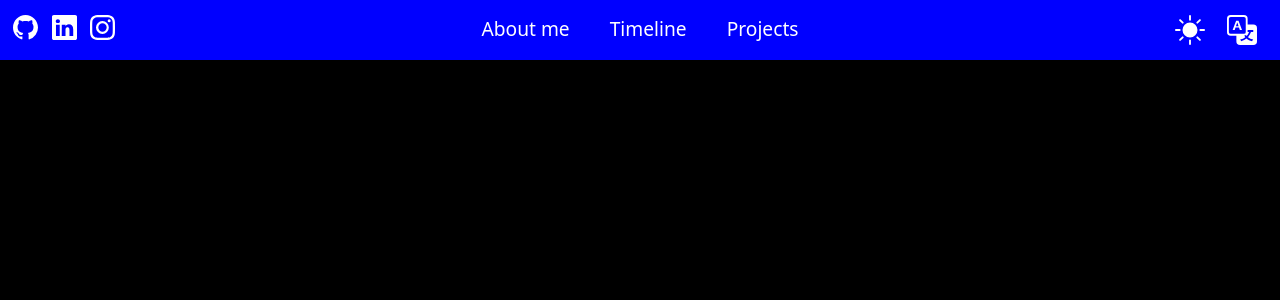
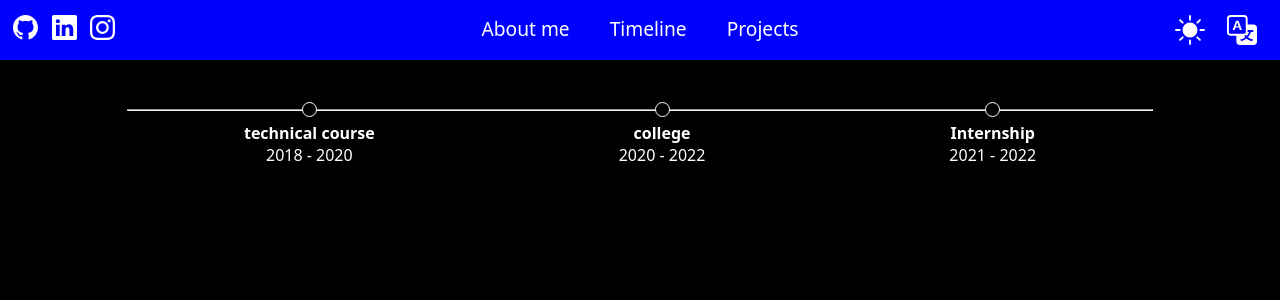
Before and after one commit to joao-mororo/portfolio, a React (Create React App) app: page / in a window 1280 px wide. Shown: the top 300 px of the page. Built offline with nearby package versions, Linux system fonts and the light colour scheme.

Commit message:
add timeline_events

```diff
--- a/src/App.js
+++ b/src/App.js
@@ -1,10 +1,18 @@
 import React from "react";
 import Header from "./components/Header";
+import Timeline from "./components/Timelime";
+import * as Constants from './components/Constants'
 
 function App() {
+
+  React.useEffect(() => {
+    document.title = 'Portfolio - João Vitor Pereira Mororó'
+  })
+
   return (
     <>
       <Header />
+      <Timeline events={Constants.timeline_events} />
     </>
   );
 }
--- a/src/components/Constants.jsx
+++ b/src/components/Constants.jsx
@@ -3,3 +3,21 @@ export let links = {
     instagram: 'https://www.instagram.com/boa_mororo/',
     github: 'https://github.com/joao-mororo'
 }
+
+export let timeline_events = [
+    {
+        name: 'technical course',
+        period: '2018 - 2020',
+        description: 'During high school, I studied at a technical school, where I started my learnings about programming logic in a course of systems development technician.'
+    },
+    {
+        name: 'college',
+        period: '2020 - 2022',
+        description: 'After high school, started a high course of analysis and systems development.'
+    },
+    {
+        name: 'Internship',
+        period: '2021 - 2022',
+        description: 'In parallel with college, I worked on an automation team, where I focused my time and effort on software development and managed some projects.'
+    },
+]
--- a/src/components/Header.jsx
+++ b/src/components/Header.jsx
@@ -17,12 +17,28 @@ export default function Header() {
 
     function changeTheme() {
         let body = document.getElementsByTagName("BODY")[0];
+        let hr = document.getElementsByTagName("HR")[0];
+        let eventPeriod = document.getElementsByClassName('eventPeriod');
+        let eventName = document.getElementsByClassName('eventName')
+        let timedot = document.getElementsByClassName('timedot')
         if (theme === 'dark') {
             setTheme('white')
             body.style.backgroundColor = "white";
+            hr.style.backgroundColor = "black";
+            for (let i in Constants.timeline_events) {
+                eventPeriod[i].style.color = 'black'
+                eventName[i].style.color = 'black'
+                // timedot[i].style.backgroundColor = 'white'
+            }
         } else if (theme === 'white') {
             setTheme('dark')
             body.style.backgroundColor = "black";
+            hr.style.backgroundColor = "white";
+            for (let i in Constants.timeline_events) {
+                eventPeriod[i].style.color = 'white'
+                eventName[i].style.color = 'white'
+                // timedot[i].style.backgroundColor = 'black'
+            }
         }
     }
 
--- /dev/null
+++ b/src/components/Timedot.jsx
@@ -0,0 +1,14 @@
+import React from "react";
+import '../css/Timeline.css'
+
+export default function Timedot(props) {
+    let name = props.name
+    let period = props.period
+    return (
+        <div className='divTimedot'>
+            <button className="timedot"></button>
+            <b className="eventName" style={{color: 'white'}}>{name}</b>
+            <p className="eventPeriod" style={{color: 'white'}}>{period}</p>
+        </div>
+    )
+}
--- /dev/null
+++ b/src/components/Timelime.jsx
@@ -0,0 +1,18 @@
+import React from "react";
+import Timedot from "./Timedot";
+import '../css/Timeline.css'
+
+export default function Timeline(props) {
+    let events = props.events
+    return (
+        <div className="timeline">
+            <hr />
+            <div className="events">
+                {events.map((event) => {
+                    return <Timedot name={event.name} period={event.period} />
+                })}
+            </div>
+
+        </div>
+    )
+}
--- /dev/null
+++ b/src/css/Timeline.css
@@ -0,0 +1,43 @@
+.timeline {
+    height: 100px;
+    width: 100%;
+    display: flex;
+    justify-content: space-evenly;
+    align-items: center;
+}
+
+.timedot {
+    border: solid 1px white;
+    border-radius: 25px;
+    height: 15px;
+    width: 15px;
+    margin: 5px;
+    background-color: black;
+}
+.timedot:hover {
+    background-color: white;
+}
+
+.divTimedot {
+    display: flex;
+    align-items: center;
+    flex-direction: column;
+}
+.divTimedot > p {
+    padding: 0;
+    margin: 0;
+}
+
+.events {
+    display: flex;
+    justify-content: space-evenly;
+    align-items: center;
+    width: 100%;
+    position: absolute;
+    top: 97px;
+}
+
+hr {
+    width: 80%;
+    background-color: white;
+}
```
